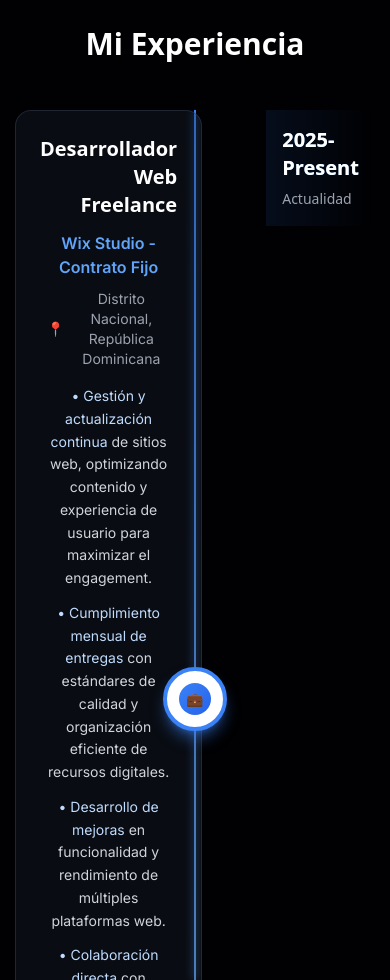
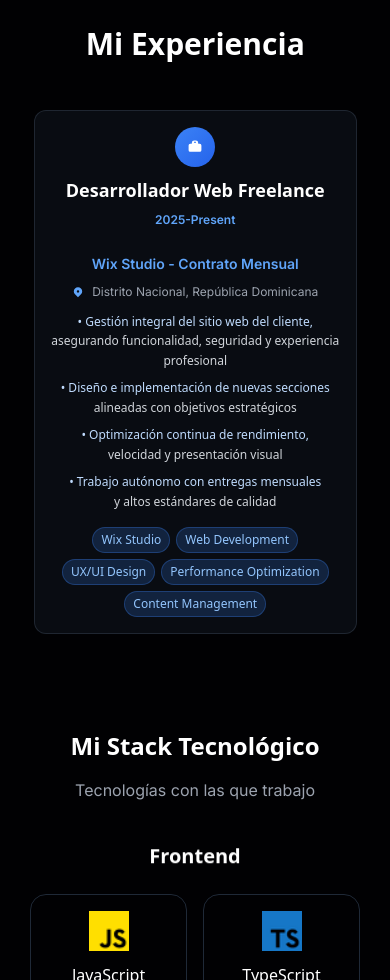
Before and after one commit to EmilEchavarria/Portfolio, a React (Vite) app: page /#/about in a window 390 px wide. Shown: the part 1020-2000 px from the top of the page. Built offline with nearby package versions, Linux system fonts and the light colour scheme.

Commit message:
New changes

```diff
--- a/src/pages/about/about.jsx
+++ b/src/pages/about/about.jsx
@@ -348,7 +348,7 @@
         </div>
       </section>
 
-{/* Experience section - Vertical Timeline Design */}
+{/* Experience section - Responsive Timeline Design */}
 <section id="experience-section" className="py-12 sm:py-16 px-4 sm:px-6">
   <div className="container mx-auto max-w-6xl">
     {/* Section header */}
@@ -362,7 +362,8 @@
       </h2>
     </div>
 
-    {/* Timeline container */}
+    {/* Desktop Timeline */}
+    <div className="hidden lg:block">
       <div
         ref={(el) => setElementRef('experience-card', el)}
         data-id="experience-card"
@@ -374,10 +375,12 @@
         {/* Timeline item */}
         <div className="relative flex items-center justify-center mb-12">
 
-        {/* Timeline dot */}
+          {/* Timeline dot with SVG icon */}
           <div className="absolute left-1/2 transform -translate-x-1/2 w-16 h-16 sm:w-20 sm:h-20 bg-white rounded-full border-4 border-blue-500 shadow-lg shadow-blue-500/50 flex items-center justify-center z-10 group hover:scale-110 transition-transform duration-300">
             <div className="w-8 h-8 sm:w-10 sm:h-10 bg-gradient-to-br from-blue-500 to-blue-600 rounded-full flex items-center justify-center">
-            <span className="text-white font-bold text-sm sm:text-base">💼</span>
+              <svg className="w-4 h-4 sm:w-5 sm:h-5 text-white" fill="currentColor" viewBox="0 0 20 20">
+                <path fillRule="evenodd" d="M6 6V5a3 3 0 013-3h2a3 3 0 013 3v1h2a2 2 0 012 2v6a2 2 0 01-2 2H4a2 2 0 01-2-2V8a2 2 0 012-2h2zm4-3a1 1 0 00-1 1v1h2V4a1 1 0 00-1-1z" clipRule="evenodd" />
+              </svg>
             </div>
           </div>
 
@@ -385,42 +388,48 @@
           <div className="flex items-start w-full max-w-5xl">
 
             {/* Left side - Job details */}
-          <div className="flex-1 pr-8 sm:pr-12 text-right">
-            <div className="bg-gray-800/30 backdrop-blur-sm rounded-2xl p-6 sm:p-8 border border-gray-700/50 hover:border-blue-500/50 transition-all duration-300 hover:transform hover:-translate-x-2">
+            <div className="flex-1 pr-8 sm:pr-12 text-center">
+              <div className="bg-gray-800/30 backdrop-blur-sm rounded-2xl p-5 sm:p-6 border border-gray-700/50 hover:border-blue-500/50 transition-all duration-300 hover:transform hover:-translate-x-2">
+
+                {/* Header */}
+                <div className="mb-4">
                   <h3 className="text-xl sm:text-2xl lg:text-3xl font-bold text-white mb-3">
                     Desarrollador Web Freelance
                   </h3>
                   <p className="text-blue-400 font-semibold mb-2 text-base sm:text-lg">
-                Wix Studio - Contrato Fijo
+                    Wix Studio - Contrato Mensual
                   </p>
-              <p className="text-gray-400 text-sm mb-4 flex items-center justify-end gap-2">
-                <span className="text-blue-400">📍</span>
+                  <p className="text-gray-400 text-sm mb-3 flex items-center justify-center gap-2">
+                    <svg className="w-4 h-4 text-blue-400" fill="currentColor" viewBox="0 0 20 20">
+                      <path fillRule="evenodd" d="M5.05 4.05a7 7 0 119.9 9.9L10 18.9l-4.95-4.95a7 7 0 010-9.9zM10 11a2 2 0 100-4 2 2 0 000 4z" clipRule="evenodd" />
+                    </svg>
                     Distrito Nacional, República Dominicana
                   </p>
+                </div>
 
-              {/* Job responsibilities */}
+                {/* Job responsibilities - mejor organizadas */}
                 <div className="space-y-3 mb-4">
                   <p className="text-gray-300 text-sm leading-relaxed">
-                  <span className="font-medium text-blue-200">• Gestión y actualización continua</span> de sitios web,
-                  optimizando contenido y experiencia de usuario para maximizar el engagement.
+                    <span className="font-medium text-blue-200 block mb-1">• Gestión integral del sitio web del cliente</span>
+                    Asegurando funcionalidad, seguridad y una experiencia de usuario profesional.
                   </p>
                   <p className="text-gray-300 text-sm leading-relaxed">
-                  <span className="font-medium text-blue-200">• Cumplimiento mensual de entregas</span> con estándares
-                  de calidad y organización eficiente de recursos digitales.
+                    <span className="font-medium text-blue-200 block mb-1">• Diseño e implementación de nuevas secciones y contenidos</span>
+                    Alineados con los objetivos estratégicos del cliente.
                   </p>
                   <p className="text-gray-300 text-sm leading-relaxed">
-                  <span className="font-medium text-blue-200">• Desarrollo de mejoras</span> en funcionalidad
-                  y rendimiento de múltiples plataformas web.
+                    <span className="font-medium text-blue-200 block mb-1">• Optimización continua de rendimiento y velocidad</span>
+                    Garantizando estabilidad y presentación visual atractiva.
                   </p>
                   <p className="text-gray-300 text-sm leading-relaxed">
-                  <span className="font-medium text-blue-200">• Colaboración directa</span> con equipos
-                  para implementar soluciones creativas y efectivas.
+                    <span className="font-medium text-blue-200 block mb-1">• Trabajo autónomo y responsable</span>
+                    Cumpliendo entregas mensuales con organización y altos estándares de calidad.
                   </p>
                 </div>
 
                 {/* Skills */}
-              <div className="flex flex-wrap gap-2 justify-end">
-                {['Wix Studio', 'Web Development', 'UX/UI', 'Content Management'].map((skill, index) => (
+                <div className="flex flex-wrap gap-2 justify-center">
+                  {['Wix Studio', 'Web Development', 'UX/UI Design', 'Performance Optimization', 'Content Management'].map((skill, index) => (
                     <span
                       key={index}
                       className="text-xs px-3 py-1 text-blue-300 bg-blue-500/20 border border-blue-500/30 rounded-full hover:bg-blue-500/30 transition-colors duration-300"
@@ -449,7 +458,9 @@
         {/* Future timeline extension */}
         <div className="relative flex items-center justify-center">
           <div className="absolute left-1/2 transform -translate-x-1/2 w-12 h-12 bg-gray-700/30 rounded-full border-2 border-gray-600/50 flex items-center justify-center z-10 opacity-50">
-          <span className="text-gray-500 text-xl">+</span>
+            <svg className="w-5 h-5 text-gray-500" fill="currentColor" viewBox="0 0 20 20">
+              <path fillRule="evenodd" d="M10 3a1 1 0 011 1v5h5a1 1 0 110 2h-5v5a1 1 0 11-2 0v-5H4a1 1 0 110-2h5V4a1 1 0 011-1z" clipRule="evenodd" />
+            </svg>
           </div>
 
           <div className="flex items-center w-full max-w-5xl">
@@ -466,33 +477,74 @@
             </div>
           </div>
         </div>
-
-      {/* Mobile version */}
-      <div className="block lg:hidden mt-8">
-        <div className="bg-gray-800/30 backdrop-blur-sm rounded-2xl p-6 border border-gray-700/50">
-          <div className="flex items-center gap-4 mb-4">
-            <div className="w-12 h-12 bg-gradient-to-br from-blue-500 to-blue-600 rounded-full flex items-center justify-center">
-              <span className="text-white font-bold">💼</span>
-            </div>
-            <div>
-              <h3 className="text-xl font-bold text-white">Desarrollador Web Freelance</h3>
-              <p className="text-blue-400 font-semibold text-sm">2025 - Presente</p>
       </div>
     </div>
 
-          <p className="text-blue-400 font-semibold mb-2">Wix Studio - Contrato Fijo</p>
-          <p className="text-gray-400 text-sm mb-4">📍 Distrito Nacional, República Dominicana</p>
-
-          <div className="space-y-2 mb-4">
-            <p className="text-gray-300 text-sm">• Gestión y actualización continua de sitios web</p>
-            <p className="text-gray-300 text-sm">• Cumplimiento mensual de entregas con calidad</p>
-            <p className="text-gray-300 text-sm">• Desarrollo de mejoras en funcionalidad</p>
-            <p className="text-gray-300 text-sm">• Colaboración directa con equipos</p>
+    {/* Mobile/Tablet Timeline */}
+    <div className="block lg:hidden">
+      <div
+        ref={(el) => setElementRef('experience-mobile', el)}
+        data-id="experience-mobile"
+        className={`${getMainAnimationClasses('experience-mobile', 'fade-up')}`}
+      >
+        <div className="bg-gray-800/30 backdrop-blur-sm rounded-xl sm:rounded-2xl p-4 sm:p-6 border border-gray-700/50 mx-2 sm:mx-0">
+          {/* Header section - más responsive */}
+          <div className="flex flex-col xs:flex-row xs:items-center gap-3 xs:gap-4 mb-4 sm:mb-6">
+            <div className="w-10 h-10 xs:w-12 xs:h-12 bg-gradient-to-br from-blue-500 to-blue-600 rounded-full flex items-center justify-center flex-shrink-0 mx-auto xs:mx-0">
+              <svg className="w-4 h-4 xs:w-5 xs:h-5 text-white" fill="currentColor" viewBox="0 0 20 20">
+                <path fillRule="evenodd" d="M6 6V5a3 3 0 013-3h2a3 3 0 013 3v1h2a2 2 0 012 2v6a2 2 0 01-2 2H4a2 2 0 01-2-2V8a2 2 0 012-2h2zm4-3a1 1 0 00-1 1v1h2V4a1 1 0 00-1-1z" clipRule="evenodd" />
+              </svg>
+            </div>
+            <div className="text-center xs:text-left flex-1 min-w-0">
+              <h3 className="text-lg xs:text-xl sm:text-2xl font-bold text-white leading-tight mb-1">
+                Desarrollador Web Freelance
+              </h3>
+              <p className="text-blue-400 font-semibold text-xs xs:text-sm">
+                2025-Present
+              </p>
+            </div>
           </div>
 
-          <div className="flex flex-wrap gap-2">
-            {['Wix Studio', 'Web Development', 'UX/UI', 'Content Management'].map((skill, index) => (
-              <span key={index} className="text-xs px-2 py-1 text-blue-300 bg-blue-500/20 border border-blue-500/30 rounded-full">
+          {/* Company info */}
+          <div className="mb-3 sm:mb-4 text-center xs:text-left">
+            <p className="text-blue-400 font-semibold mb-2 text-sm sm:text-base">
+              Wix Studio - Contrato Mensual
+            </p>
+            <p className="text-gray-400 text-xs sm:text-sm flex items-center justify-center xs:justify-start gap-2">
+              <svg className="w-3 h-3 xs:w-4 xs:h-4 text-blue-400 flex-shrink-0" fill="currentColor" viewBox="0 0 20 20">
+                <path fillRule="evenodd" d="M5.05 4.05a7 7 0 119.9 9.9L10 18.9l-4.95-4.95a7 7 0 010-9.9zM10 11a2 2 0 100-4 2 2 0 000 4z" clipRule="evenodd" />
+              </svg>
+              <span className="break-words">Distrito Nacional, República Dominicana</span>
+            </p>
+          </div>
+
+          {/* Responsibilities - más legible en móvil */}
+          <div className="space-y-2 sm:space-y-3 mb-4 sm:mb-6">
+            <div className="text-gray-300 text-xs sm:text-sm leading-relaxed">
+              <span className="font-medium text-blue-200 block xs:inline">• Gestión integral del sitio web del cliente,</span>
+              <span className="block xs:inline"> asegurando funcionalidad, seguridad y experiencia profesional</span>
+            </div>
+            <div className="text-gray-300 text-xs sm:text-sm leading-relaxed">
+              <span className="font-medium text-blue-200 block xs:inline">• Diseño e implementación de nuevas secciones</span>
+              <span className="block xs:inline"> alineadas con objetivos estratégicos</span>
+            </div>
+            <div className="text-gray-300 text-xs sm:text-sm leading-relaxed">
+              <span className="font-medium text-blue-200 block xs:inline">• Optimización continua de rendimiento,</span>
+              <span className="block xs:inline"> velocidad y presentación visual</span>
+            </div>
+            <div className="text-gray-300 text-xs sm:text-sm leading-relaxed">
+              <span className="font-medium text-blue-200 block xs:inline">• Trabajo autónomo con entregas mensuales</span>
+              <span className="block xs:inline"> y altos estándares de calidad</span>
+            </div>
+          </div>
+
+          {/* Skills - más responsive */}
+          <div className="flex flex-wrap gap-1.5 sm:gap-2 justify-center">
+            {['Wix Studio', 'Web Development', 'UX/UI Design', 'Performance Optimization', 'Content Management'].map((skill, index) => (
+              <span
+                key={index}
+                className="text-xs px-2 py-1 sm:px-3 sm:py-1.5 text-blue-300 bg-blue-500/20 border border-blue-500/30 rounded-full whitespace-nowrap hover:bg-blue-500/30 transition-colors duration-300"
+              >
                 {skill}
               </span>
             ))}
@@ -502,6 +554,7 @@
     </div>
   </div>
 </section>
+
 
       {/* Tech stack section */}
       <section id="tech-stack-section" className="py-12 sm:py-16 px-4 sm:px-6">
--- a/src/pages/projects/projects.jsx
+++ b/src/pages/projects/projects.jsx
@@ -319,7 +319,7 @@
   description: "Auto Gleam es una aplicación web tipo SPA (Single Page Application) desarrollada en Angular, diseñada para facilitar la gestión de servicios de lavado de autos. La plataforma se enfoca en la experiencia del usuario, ofreciendo interfaces intuitivas y responsive. Los clientes pueden explorar los servicios disponibles, programar citas y consultar información relevante. La aplicación es completamente frontend, con un diseño modular que permite una administración visual organizada de la información.",
   shortDescription: "Aplicación web SPA en Angular enfocada en la experiencia de usuario para gestión de servicios de lavado de autos. Aplicación completamente frontend.",
   image: autogleam,
-  videoUrl: "https://www.youtube.com/embed/gLVkWuUVvzQ",
+  videoUrl: "https://www.youtube.com/embed/3S0wD9UPabc",
   demoUrl: "https://autogleam.vercel.app",
   technologies: ["Angular", "TypeScript", "Material Design", "RxJS"],
   features: [
```
Also changed, not shown: src/pages/home/home.jsx (+65 -12 lines). Lines whose indentation alone changed are shown as unchanged.
